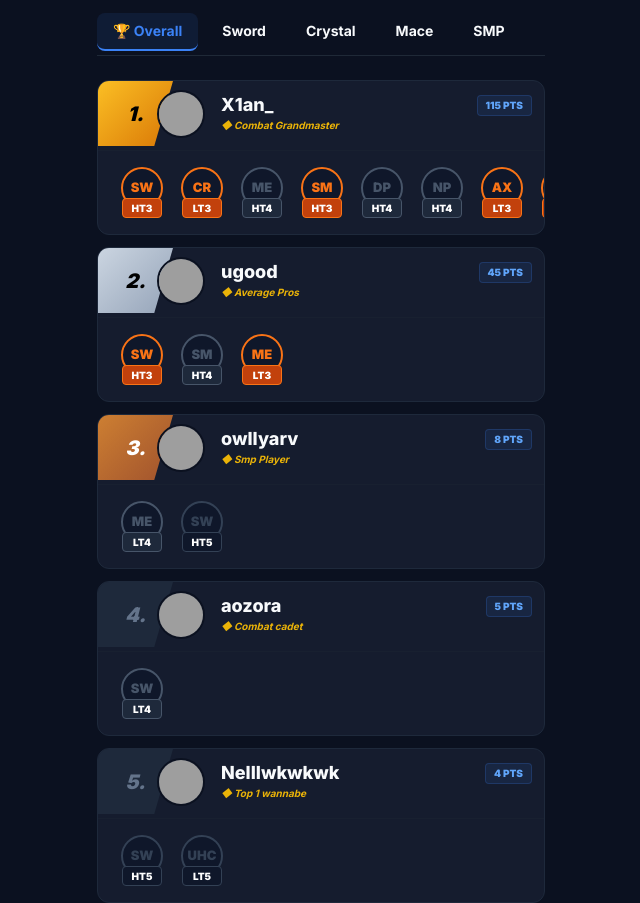
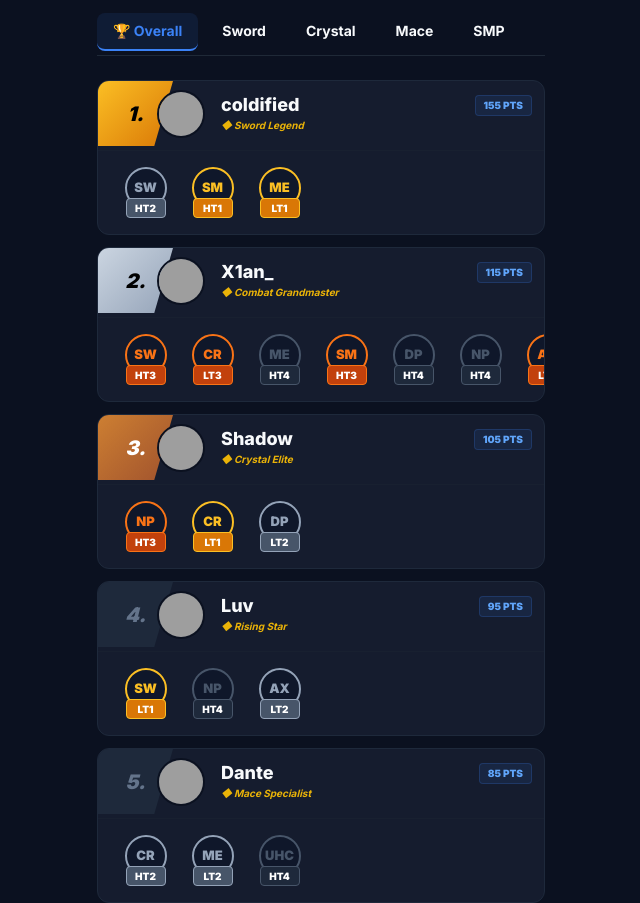
Before and after one commit to Adka231/New-Dync-Tier-rank, a plain HTML site: page index.html in a window 1280 px wide. Shown: the part 51-954 px from the top of the page, without its empty margins (319-959 px from the left). Drawn offline with nearby package versions, Linux system fonts and the light colour scheme; grey boxes are pictures that could not be loaded.

Commit message:
Refactor index.html with updated player data and styles

```diff
--- a/index.html
+++ b/index.html
@@ -27,8 +27,8 @@
 
         .mctiers-card { background: #151c2e; border-radius: 12px; margin-bottom: 12px; border: 1px solid #1e293b; overflow: hidden; transition: 0.3s cubic-bezier(0.4, 0, 0.2, 1); cursor: pointer; }
 
-        /* Ikon Lingkaran */
-        .tier-wrapper { display: flex; flex-direction: column; align-items: center; width: 48px; flex-shrink: 0; }
+        /* Ikon Lingkaran Kita Sendiri */
+        .tier-wrapper { display: flex; flex-direction: column; align-items: center; width: 55px; flex-shrink: 0; }
         .tier-abbr-box {
             width: 42px; height: 42px; border-radius: 9999px;
             background: #0f172a; border: 2.5px solid;
@@ -92,26 +92,36 @@
     <script>
         let currentFilter = 'overall';
         const POINT_VALUES = { 'HT1': 65, 'LT1': 50, 'HT2': 40, 'LT2': 35, 'HT3': 20, 'LT3': 15, 'HT4': 10, 'LT4': 5, 'HT5': 3, 'LT5': 1 };
-        const abbreviations = { sword: "SW", crystal: "CR", mace: "ME", smp: "SM", diapot: "DP", nethpot: "NP", axe: "AX", uhc: "UHC" };
+
+        // Singkatan dan Nama Lengkap Gamemode
+        const abbreviations = {
+            sword: "SW", crystal: "CR", mace: "ME", smp: "SM",
+            diapot: "DP", nethpot: "NP", axe: "AX", uhc: "UHC"
+        };
+        const fullNames = {
+            sword: "Sword", crystal: "Crystal", mace: "Mace", smp: "SMP",
+            diapot: "Diapot", nethpot: "Nethpot", axe: "Axe", uhc: "UHC"
+        };
 
         const players = [
-            { id: 1, name: "X1an_", title: "Combat Grandmaster", region: "Asia", pfp: "https://i.postimg.cc/zfhd3dML/custom-ava-(6).png", tiers: { sword: "HT3", crystal: "LT3", mace: "HT4", smp: "HT3", diapot: "HT4", nethpot: "HT4", axe: "LT3", uhc: "LT3" } },
-            { id: 2, name: "ugood", title: "Average Pros", region: "Asia", pfp: "https://i.postimg.cc/02qqHcHW/custom-ava-(10).png", tiers: { sword: "HT3", smp: "HT4", mace: "LT3" } },
-            { id: 3, name: "owllyarv", title: "Smp Player", region: "Asia", pfp: "https://i.postimg.cc/fT79Sq90/custom-ava-(7).png", tiers: { mace: "LT4", sword: "HT5" } },
-            { id: 4, name: "aozora", title: "Combat cadet", region: "Asia", pfp: "https://i.postimg.cc/mrnwppVs/custom-ava-(8).png", tiers: { sword: "LT4" } },
-            { id: 5, name: "Nelllwkwkwk", title: "Top 1 wannabe", region: "Asia", pfp: "https://i.postimg.cc/bJzzMLv1/custom-ava-(9).png", tiers: { sword: "HT5", uhc: "LT5" } },
-            { id: 6, name: "None", title: "Survival Pro", region: "North America", pfp: "link", tiers: { smp: "LT5" } },
-            { id: 7, name: "None", title: "Rising Star", region: "South East Asia", pfp: "link", tiers: { sword: "LT5" } }
+            { id: 1, name: "X1an_", title: "Combat Grandmaster", region: "Asia", pfp: "https://i.postimg.cc/fT79Sq90/custom-ava-(7).png", tiers: { sword: "HT3", crystal: "LT3", mace: "HT4", smp: "HT3", diapot: "HT4", nethpot: "HT4", axe: "LT3", uhc: "LT3" } },
+            { id: 2, name: "coldified", title: "Sword Legend", region: "Europe", pfp: "https://i.pinimg.com/736x/21/f0/26/21f026364f89d38977c012879572797e.jpg", tiers: { sword: "HT2", smp: "HT1", mace: "LT1" } },
+            { id: 3, name: "Shadow", title: "Crystal Elite", region: "North America", pfp: "https://i.pravatar.cc/150?u=1", tiers: { nethpot: "HT3", crystal: "LT1", diapot: "LT2" } },
+            { id: 4, name: "Vortex", title: "Versatile Duelist", region: "South East Asia", pfp: "https://i.pravatar.cc/150?u=2", tiers: { sword: "HT3", axe: "HT4", smp: "LT2" } },
+            { id: 5, name: "Dante", title: "Mace Specialist", region: "Europe", pfp: "https://i.pravatar.cc/150?u=3", tiers: { crystal: "HT2", mace: "LT2", uhc: "HT4" } },
+            { id: 6, name: "Nifty", title: "Survival Pro", region: "North America", pfp: "https://i.pravatar.cc/150?u=4", tiers: { smp: "HT3", uhc: "LT1", diapot: "HT4" } },
+            { id: 7, name: "Luv", title: "Rising Star", region: "South East Asia", pfp: "https://i.pravatar.cc/150?u=5", tiers: { sword: "LT1", nethpot: "HT4", axe: "LT2" } }
         ];
 
         function calculatePoints(tierList) { return Object.values(tierList).reduce((acc, tier) => acc + (POINT_VALUES[tier] || 0), 0); }
 
-        function getTierIconHtml(mode, tier, isSmall = false) {
+        function getTierIconHtml(mode, tier, isProfile = false) {
             const level = tier.replace(/\D/g, '');
             return `
-            <div class="tier-wrapper t${level}-theme ${isSmall ? 'scale-90' : ''}">
+            <div class="tier-wrapper t${level}-theme">
                 <div class="tier-abbr-box">${abbreviations[mode]}</div>
                 <div class="tier-box">${tier}</div>
+                ${isProfile ? `<span class="text-[8px] text-gray-500 font-bold uppercase mt-1 tracking-tighter">${fullNames[mode]}</span>` : ''}
             </div>`;
         }
 
```
